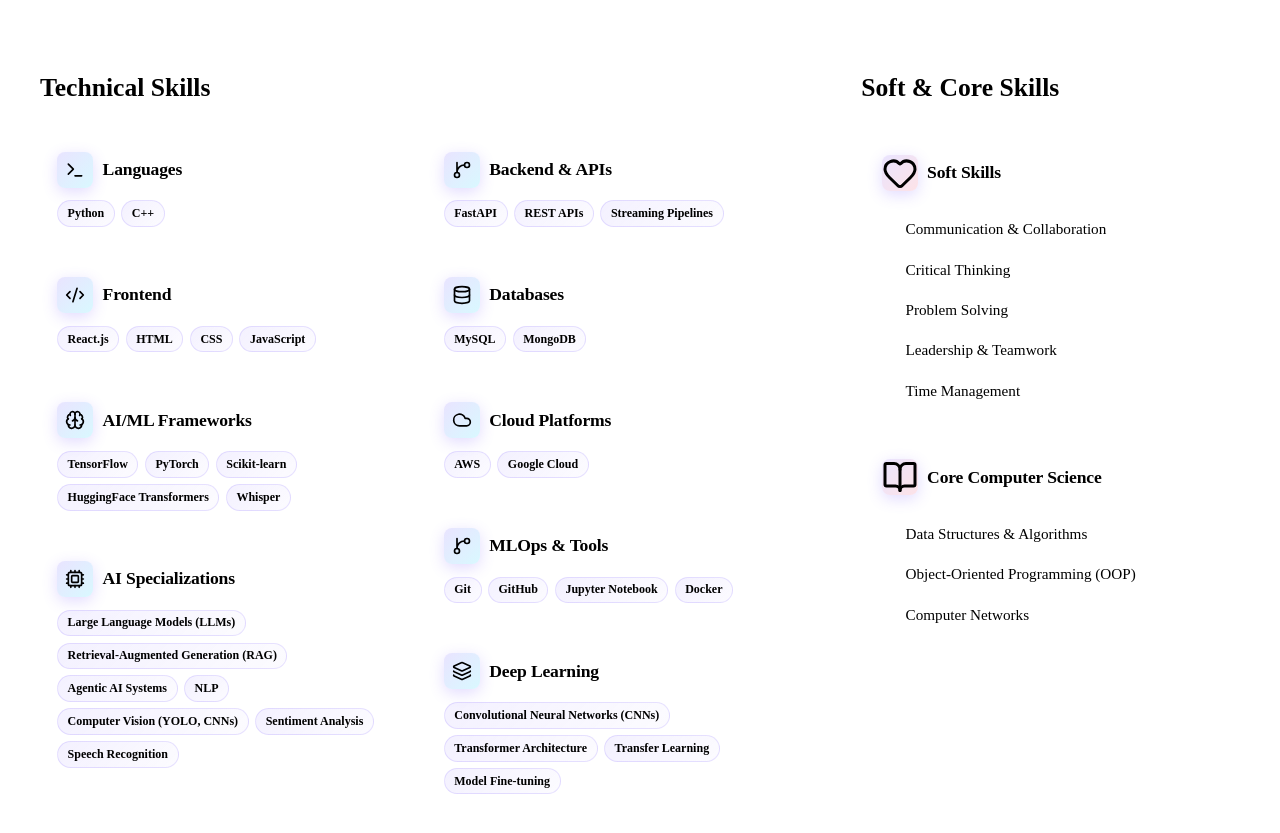
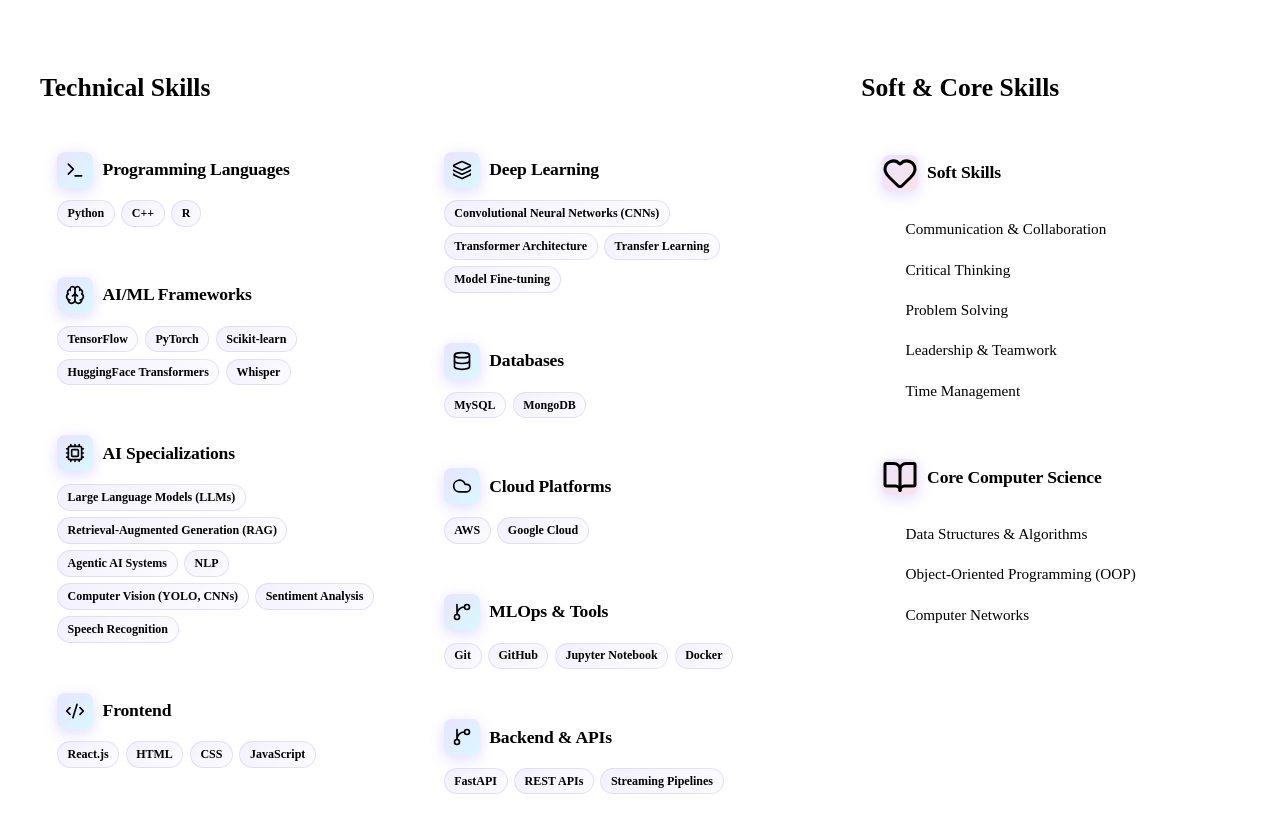
Before and after one commit to rishavm003/rishav-portfolio, a React (Vite) app: page / in a window 1280 px wide. Shown: the part 3380-4213 px from the top of the page. Built offline with nearby package versions, Linux system fonts and the light colour scheme; no server answers; the HTML template or start-up script is replaced by a standard one.

Commit message:
refactor: refine skills order, add R, remove console logs and unnecessary comments

```diff
--- a/src/pages/UpdateResume/UpdateResume.jsx
+++ b/src/pages/UpdateResume/UpdateResume.jsx
@@ -63,7 +63,6 @@
       document.getElementById('file-upload').value = null;
 
     } catch (error) {
-      console.error('Upload Error:', error);
       setMessage(`Upload failed: ${error.message}`);
     } finally {
       setIsUploading(false);
--- a/src/sections/Skills/Skills.jsx
+++ b/src/sections/Skills/Skills.jsx
@@ -18,14 +18,9 @@
 const skillsData = {
   technical: [
     {
-      category: 'Languages',
+      category: 'Programming Languages',
       icon: <Terminal size={20} />,
-      skills: ['Python', 'C++']
-    },
-    {
-      category: 'Frontend',
-      icon: <Code2 size={20} />,
-      skills: ['React.js', 'HTML', 'CSS', 'JavaScript']
+      skills: ['Python', 'C++', 'R']
     },
     {
       category: 'AI/ML Frameworks',
@@ -46,9 +41,9 @@
       ]
     },
     {
-      category: 'Deep Learning',
-      icon: <Layers size={20} />,
-      skills: ['Convolutional Neural Networks (CNNs)', 'Transformer Architecture', 'Transfer Learning', 'Model Fine-tuning']
+      category: 'Frontend',
+      icon: <Code2 size={20} />,
+      skills: ['React.js', 'HTML', 'CSS', 'JavaScript']
     },
     {
       category: 'Backend & APIs',
@@ -69,6 +64,11 @@
       category: 'MLOps & Tools',
       icon: <GitBranch size={20} />,
       skills: ['Git', 'GitHub', 'Jupyter Notebook', 'Docker']
+    },
+    {
+      category: 'Deep Learning',
+      icon: <Layers size={20} />,
+      skills: ['Convolutional Neural Networks (CNNs)', 'Transformer Architecture', 'Transfer Learning', 'Model Fine-tuning']
     }
   ],
   soft: [
@@ -133,24 +133,66 @@
                 ))}
               </div>
               <div className={styles.technicalColumn}>
-                {skillsData.technical.slice(5, 9).map((skill, idx) => (
-                  <div key={idx + 5} className={styles.skillCategory}>
+                <div key={8} className={styles.skillCategory}>
                   <div className={styles.categoryHeader}>
                     <div className={styles.iconWrapper}>
-                        {skill.icon}
+                      {skillsData.technical[8].icon}
                     </div>
-                      <span className={styles.categoryName}>{skill.category}</span>
+                    <span className={styles.categoryName}>{skillsData.technical[8].category}</span>
                   </div>
                   <div className={styles.skillTags}>
-                      {skill.skills.map((tech, i) => (
+                    {skillsData.technical[8].skills.map((tech, i) => (
                       <span key={i} className={styles.skillTag}>
                         {tech}
                       </span>
                     ))}
                   </div>
                 </div>
+                <div key={5} className={styles.skillCategory}>
+                  <div className={styles.categoryHeader}>
+                    <div className={styles.iconWrapper}>
+                      {skillsData.technical[5].icon}
+                    </div>
+                    <span className={styles.categoryName}>{skillsData.technical[5].category}</span>
+                  </div>
+                  <div className={styles.skillTags}>
+                    {skillsData.technical[5].skills.map((tech, i) => (
+                      <span key={i} className={styles.skillTag}>
+                        {tech}
+                      </span>
                     ))}
-                {/* Deep Learning at the bottom */}
+                  </div>
+                </div>
+                <div key={6} className={styles.skillCategory}>
+                  <div className={styles.categoryHeader}>
+                    <div className={styles.iconWrapper}>
+                      {skillsData.technical[6].icon}
+                    </div>
+                    <span className={styles.categoryName}>{skillsData.technical[6].category}</span>
+                  </div>
+                  <div className={styles.skillTags}>
+                    {skillsData.technical[6].skills.map((tech, i) => (
+                      <span key={i} className={styles.skillTag}>
+                        {tech}
+                      </span>
+                    ))}
+                  </div>
+                </div>
+                <div key={7} className={styles.skillCategory}>
+                  <div className={styles.categoryHeader}>
+                    <div className={styles.iconWrapper}>
+                      {skillsData.technical[7].icon}
+                    </div>
+                    <span className={styles.categoryName}>{skillsData.technical[7].category}</span>
+                  </div>
+                  <div className={styles.skillTags}>
+                    {skillsData.technical[7].skills.map((tech, i) => (
+                      <span key={i} className={styles.skillTag}>
+                        {tech}
+                      </span>
+                    ))}
+                  </div>
+                </div>
                 <div key={4} className={styles.skillCategory}>
                   <div className={styles.categoryHeader}>
                     <div className={styles.iconWrapper}>
@@ -169,8 +211,6 @@
               </div>
             </div>
           </div>
-
-          {/* Soft Skills & Core */}
           <div className={styles.otherSkills}>
             <h3 className={styles.sectionTitle}>Soft & Core Skills</h3>
             <div className={styles.skillsCards}>
```
Lines whose indentation alone changed are shown as unchanged.
